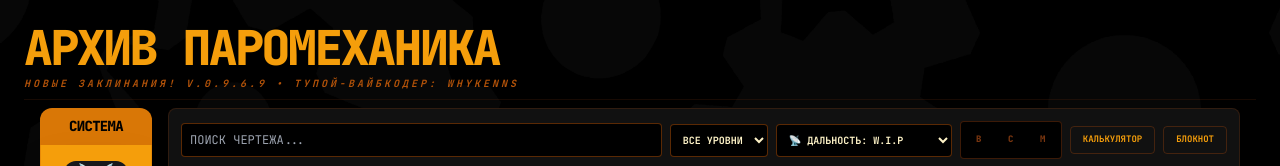
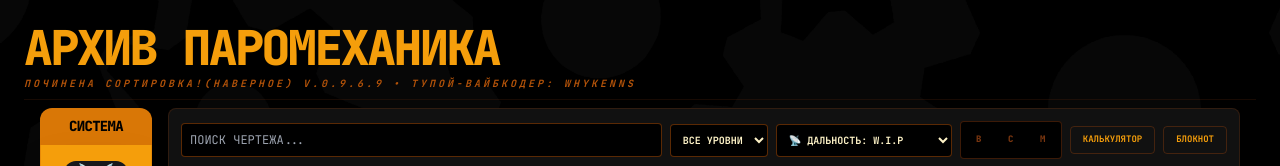
Before and after one commit to Whykenns110/spells_pm, a React (Vite) app: page / in a window 1280 px wide. Shown: the top 166 px of the page. Built offline with nearby package versions, Linux system fonts and the light colour scheme.

Commit message:
fix postcss for tailwind v4

```diff
--- a/src/App.jsx
+++ b/src/App.jsx
@@ -53,7 +53,14 @@ export default function App() {
     Object.entries(spellsData).forEach(([letter, spells]) => {
       const filtered = spells.filter(s => {
         const matchesSearch = s.name.toLowerCase().includes(search.toLowerCase());
-        const matchesLevel = levelFilter === "all" || s.level === levelFilter;
+        const matchesLevel = (() => {
+  if (levelFilter === "all") return true;
+
+  // приводим уровень заклинания к числу (работает с "2:УР", "2-й уровень")
+  const spellLevel = isNaN(parseInt(s.level)) ? 0 : parseInt(s.level);
+
+  return spellLevel === Number(levelFilter);
+})();
         const matchesCat = !categoryFilter || s.description.includes(categoryFilter);
         const matchesComp = compFilter.length === 0 || compFilter.every(c => s.components?.includes(c));
 
@@ -96,7 +103,7 @@ export default function App() {
     <header className="p-6 pb-2 w-full flex-shrink-0 z-10">
       <div className="max-w-[1400px] mx-auto border-b border-amber-900/20 pb-2">
         <h1 className="text-3xl md:text-5xl font-black text-amber-500 uppercase italic tracking-tighter">АРХИВ ПАРОМЕХАНИКА</h1>
-        <p className="text-amber-700 text-[10px] uppercase tracking-[0.3em] font-sans font-bold italic mt-1">Новые заклинания! v.0.9.6.9 • Тупой-Вайбкодер: Whykenns</p>
+        <p className="text-amber-700 text-[10px] uppercase tracking-[0.3em] font-sans font-bold italic mt-1">Починена сортировка!(наверное) v.0.9.6.9 • Тупой-Вайбкодер: Whykenns</p>
       </div>
     </header>
 
```
